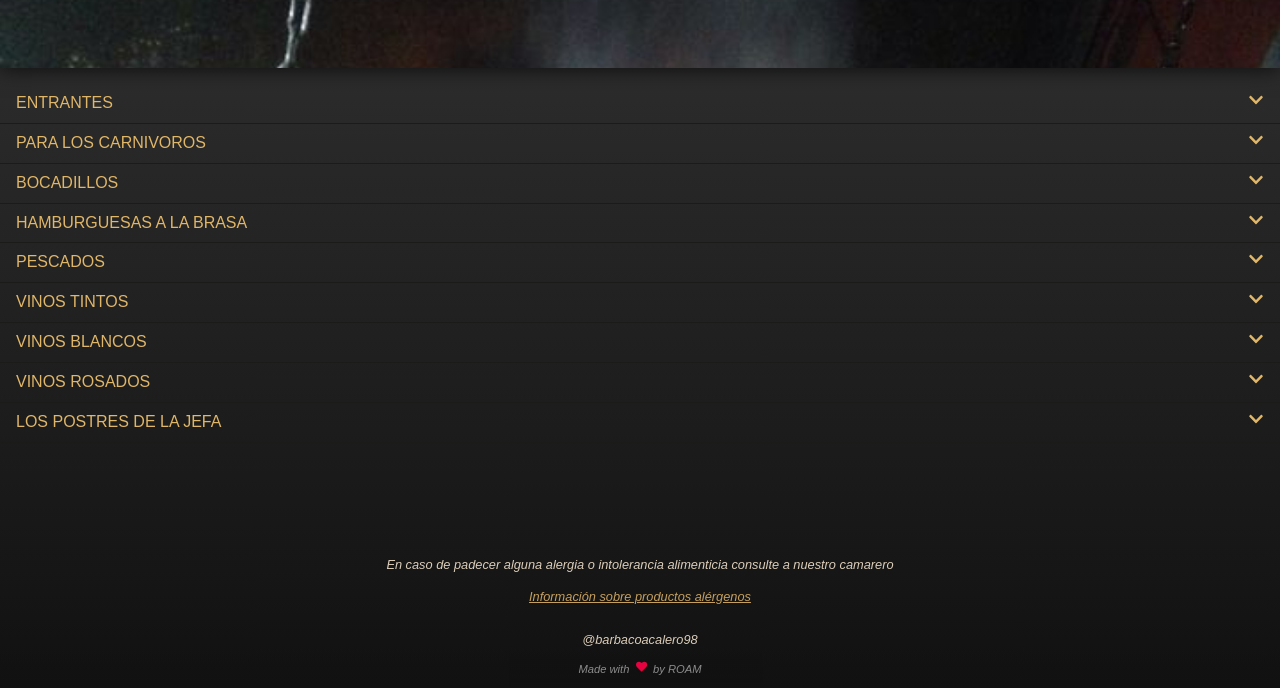
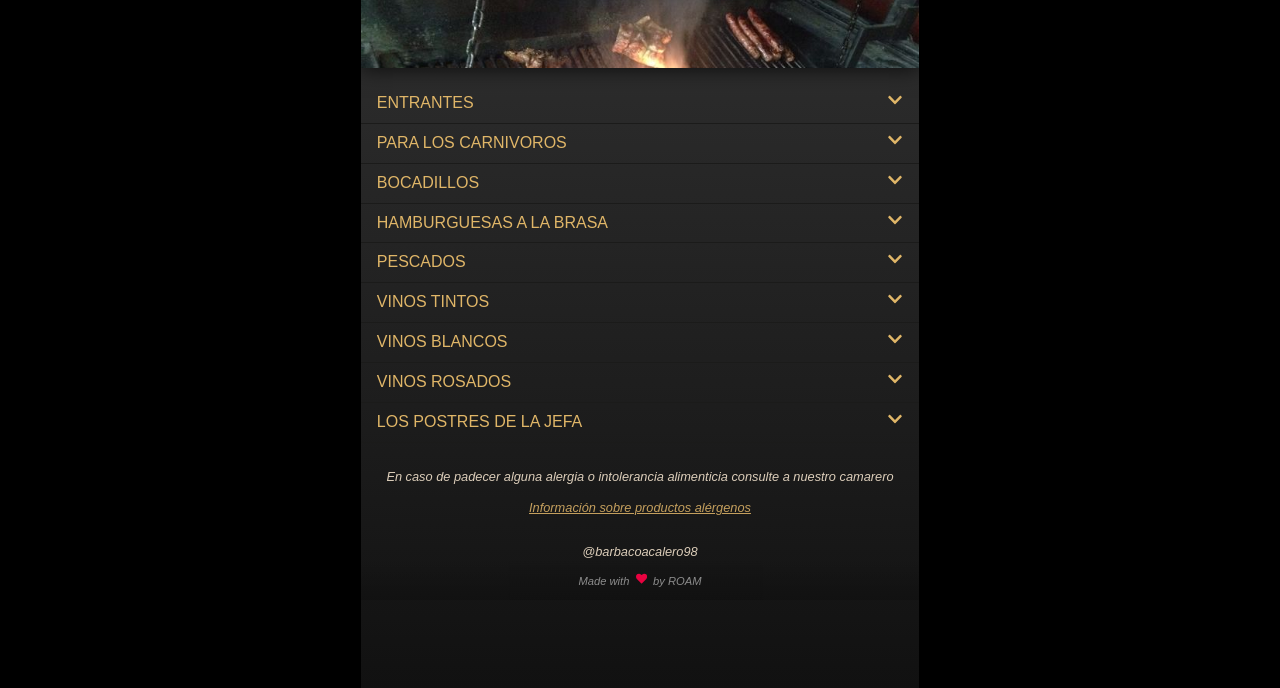
Before and after one commit to jcrodriguezam/menuCalero, a Gatsby site: page / in a window 1280 px wide. Shown: the part 112-800 px from the top of the page. Built offline with nearby package versions, Linux system fonts and the light colour scheme; Gatsby itself is replaced by a stand-in of ours.

Commit message:
Fix descktop sizes

```diff
--- a/src/pages/index.js
+++ b/src/pages/index.js
@@ -1,15 +1,27 @@
 import React from "react"
+import styled from 'styled-components'
 import Header from '../components/Header'
 import Footer from '../components/Footer'
 import AppBody from '../components/Body'
 import "../styles/styles.css"
 
+const Wrapper = styled.div`
+  max-width: 768px;
+  overflow: hidden;
+  margin: 0 auto;
+  min-height: 100vh;
+  background: rgb(17,17,17);
+  background: linear-gradient(0deg, rgba(17,17,17,1) 0%, rgba(51,51,51,1) 100%);
+`;
+
 export default function Home() {
   return (
     <div className="body">
-      <Header />
-      <AppBody />
-      <Footer />
+      <Wrapper>
+        <Header />
+        <AppBody />
+        <Footer />
+      </Wrapper>
     </div>
   )
 }
--- a/src/styles/styles.css
+++ b/src/styles/styles.css
@@ -8,9 +8,7 @@
     line-height: 1.4283;
 /*    font-family: 'Trispace', sans-serif; */
     font-family: 'M PLUS Rounded 1c', sans-serif;
-
-    background: rgb(17,17,17);
-    background: linear-gradient(0deg, rgba(17,17,17,1) 0%, rgba(51,51,51,1) 100%);
+    background: black;
     min-height: 100vh;
     display: flex;
     flex-flow: column;
```
